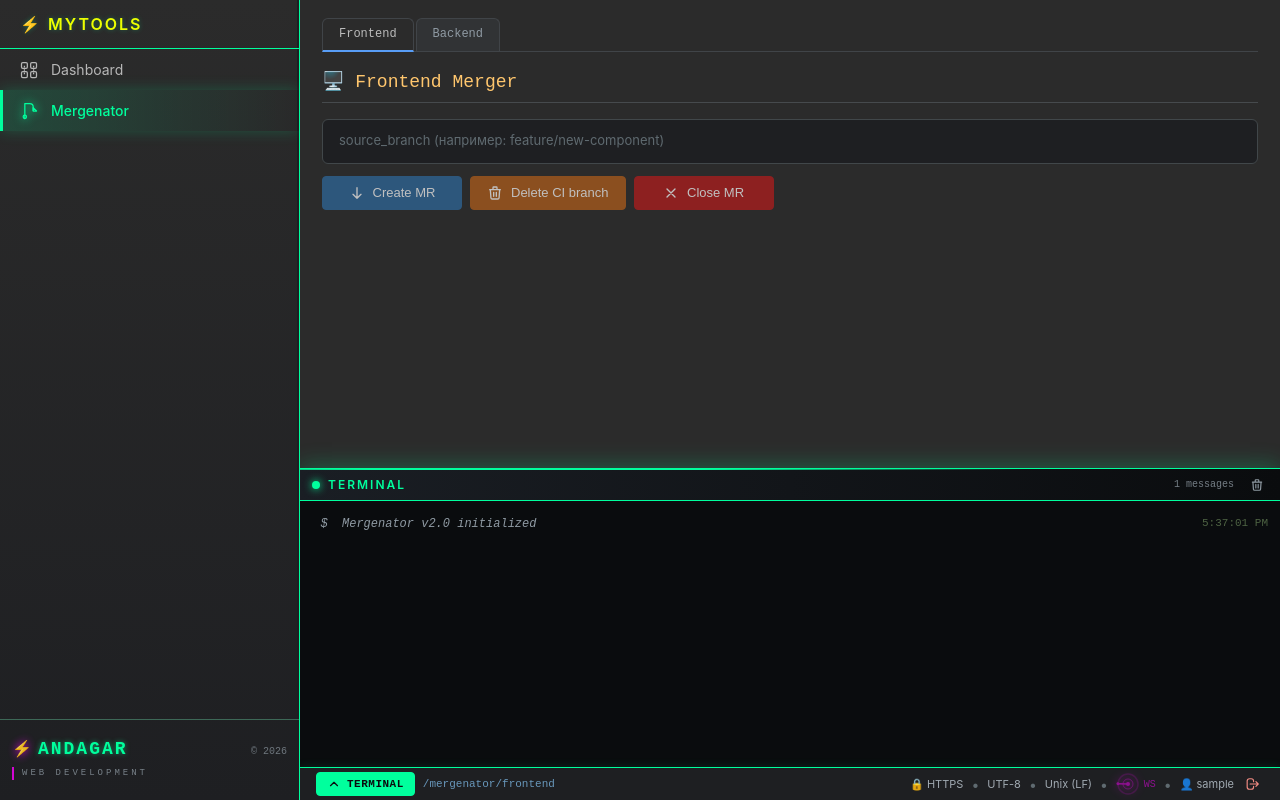
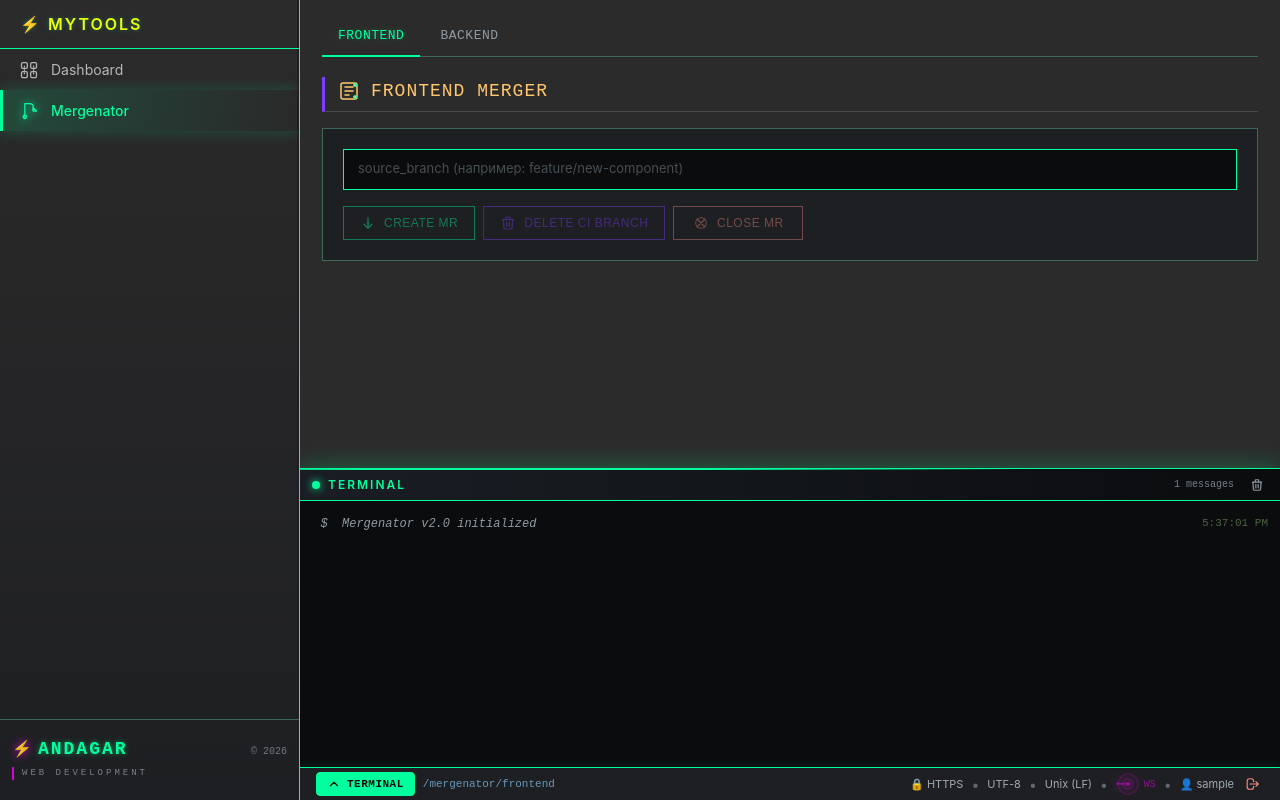
Before and after one commit to all-sav/my-tools-frontend, a Vue app: page /mergenator/frontend in a window 1280 px wide. Built offline with nearby package versions, Linux system fonts and the light colour scheme; no server answers; sample sign-in values are in the browser's storage.

Commit message:
new style to mergenator

```diff
--- a/src/assets/main.css
+++ b/src/assets/main.css
@@ -379,39 +379,40 @@ body {
   stroke: currentColor;
 }
 
-/* Табы (общие) */
+/* Табы */
 .fake-tabs {
   display: flex;
-  gap: 2px;
-  margin-bottom: 16px;
-  border-bottom: 1px solid #404448;
+  gap: 4px;
+  margin-bottom: 20px;
+  border-bottom: 1px solid #3d6857;
   padding-bottom: 0;
   flex-wrap: wrap;
 }
 
 .fake-tab {
-  background-color: #313335;
+  background: transparent;
   color: #8f9aa3;
-  padding: 6px 16px;
-  border-top-left-radius: 6px;
-  border-top-right-radius: 6px;
-  font-size: 12px;
-  border: 1px solid #404448;
-  border-bottom: none;
+  padding: 8px 16px;
+  font-size: 13px;
+  font-weight: 500;
+  border: none;
+  border-bottom: 2px solid transparent;
   cursor: pointer;
   transition: all 0.2s ease;
+  text-transform: uppercase;
+  letter-spacing: 0.5px;
+  margin-bottom: -1px;
+}
+
+.fake-tab:hover {
+  color: #00ff9d;
+  border-bottom-color: #00ff9d;
 }
 
 .fake-tab.active-tab {
-  background-color: #2b2b2b;
-  color: #bbbbbb;
-  border-bottom: 2px solid #589df6;
-  margin-bottom: -1px;
-}
-
-.fake-tab:hover:not(.active-tab) {
-  background-color: #404448;
-  color: #ffffff;
+  color: #00ff9d;
+  border-bottom-color: #00ff9d;
+  text-shadow: 0 0 5px rgba(0, 255, 157, 0.3);
 }
 
 /* Анимации */
--- a/src/assets/mergenator.css
+++ b/src/assets/mergenator.css
@@ -2,25 +2,52 @@
   height: 100%;
   display: flex;
   flex-direction: column;
+  color: #a9b7c6;
+  font-family: 'JetBrains Mono', monospace;
 }
 
-/* Форма MR */
+/* Заголовок */
+.mergenator-container h2 {
+  display: flex;
+  align-items: center;
+  gap: 10px;
+  color: #00ff9d;
+  font-size: 18px;
+  font-weight: 400;
+  margin-bottom: 20px;
+  border-left: 3px solid #7d3cff; /* приглушённый фиолетовый */
+  padding-left: 12px;
+  text-transform: uppercase;
+  letter-spacing: 1px;
+}
+
+.mergenator-container h2 svg {
+  width: 24px;
+  height: 24px;
+  stroke: #00ff9d;
+  fill: none;
+}
+
+/* Форма */
 .mr-form {
   position: relative;
+  background: #1e1f22;
+  border: 1px solid #3d6857;
+  padding: 20px;
+  margin-bottom: 20px;
 }
 
 .input-wrapper {
-    background-color: #1e1f22;
-    border: 1px solid #41474a;
-    border-radius: 6px;
-    padding: 2px;
+  background: #0a0c0e;
+  border: 1px solid #3d6857;
   transition: all 0.2s ease;
-    margin-bottom: 12px;
+  margin-bottom: 16px;
+  border-color: #00ff9d;
 }
 
 .input-wrapper:focus-within {
-    border-color: #589df6;
-    box-shadow: 0 0 0 2px rgba(88, 157, 246, 0.2);
+  border-color: #00ff9d;
+  box-shadow: 0 0 0 1px rgba(0, 255, 157, 0.3);
 }
 
 .input-wrapper.error {
@@ -36,17 +63,26 @@
   font-family: 'JetBrains Mono', monospace;
   font-size: 13px;
   outline: none;
-    margin: 0;
 }
 
 .input-wrapper input::placeholder {
   color: #5f6a70;
   font-family: -apple-system, BlinkMacSystemFont, 'Segoe UI', sans-serif;
+  opacity: 0.7;
 }
 
 .input-wrapper input:disabled {
   opacity: 0.5;
   cursor: not-allowed;
+}
+
+.input-wrapper.warn {
+  border-color: #ffc107;
+}
+
+.input-wrapper.warn:focus-within {
+  border-color: #ffc107;
+  box-shadow: 0 0 0 1px rgba(255, 193, 7, 0.3);
 }
 
 /* Кнопки действий */
@@ -62,66 +98,59 @@
   justify-content: center;
   gap: 8px;
   padding: 8px 16px;
-    border: none;
-    border-radius: 4px;
-    font-size: 13px;
-    font-weight: 500;
+  border: 1px solid #3d6857;
+  background: transparent;
+  color: #a9b7c6;
+  font-size: 12px;
+  font-weight: 400;
+  text-transform: uppercase;
+  letter-spacing: 0.5px;
   cursor: pointer;
-    transition: all 0.2s ease;
-    min-width: 140px;
-    background-color: #313335;
-    color: #a9b7c6;
-    border: 1px solid #464a4d;
+  transition: all 0.15s ease;
+  min-width: 130px;
 }
 
 .btn-action:hover:not(:disabled) {
-    background-color: #404448;
-    color: #ffffff;
-    transform: translateY(-1px);
-    box-shadow: 0 2px 8px rgba(0, 0, 0, 0.2);
+  border-color: #00ff9d;
+  color: #00ff9d;
 }
 
 .btn-action:disabled {
-    opacity: 0.7;
+  opacity: 0.4;
   cursor: not-allowed;
-    transform: none;
 }
 
 .btn-action svg {
   stroke: currentColor;
+  width: 16px;
+  height: 16px;
 }
 
 .btn-primary {
-    background-color: #2f6a9f;
-    color: white;
-    border-color: #2f6a9f;
+  border-color: #00ff9d;
+  color: #00ff9d;
 }
 
 .btn-primary:hover:not(:disabled) {
-    background-color: #3a7ab5;
-    border-color: #3a7ab5;
+  background-color: rgba(0, 255, 157, 0.1);
 }
 
 .btn-warning {
-    background-color: #b45f1b;
-    color: white;
-    border-color: #b45f1b;
+  border-color: #7d3cff;
+  color: #7d3cff;
 }
 
 .btn-warning:hover:not(:disabled) {
-    background-color: #c46f2b;
-    border-color: #c46f2b;
+  background-color: rgba(125, 60, 255, 0.1);
 }
 
 .btn-danger {
-    background-color: #b71c1c;
-    color: white;
-    border-color: #b71c1c;
+  border-color: #f28b82;
+  color: #f28b82;
 }
 
 .btn-danger:hover:not(:disabled) {
-    background-color: #c72c2c;
-    border-color: #c72c2c;
+  background-color: rgba(242, 139, 130, 0.1);
 }
 
 /* Всплывающая ошибка */
@@ -130,34 +159,33 @@
   top: calc(100% + 8px);
   left: 0;
   right: 0;
-    background-color: #5a1e1e;
-    border: 1px solid #b71c1c;
-    border-radius: 4px;
+  background-color: #2b1a1a;
+  border: 1px solid #f28b82;
   padding: 10px 12px;
   color: #f28b82;
-    font-size: 13px;
+  font-size: 12px;
   display: flex;
   align-items: center;
   gap: 8px;
   z-index: 10;
-    box-shadow: 0 4px 12px rgba(0, 0, 0, 0.3);
   animation: slideDown 0.2s ease;
 }
 
 .error-popup a {
   color: #f28b82;
   text-decoration: underline;
+  text-decoration-style: dotted;
 }
 
-.error-popup a:hover {
-    color: #ff9e9e;
+.error-icon {
+  font-size: 14px;
 }
 
 /* Анимации */
 @keyframes slideDown {
   from {
     opacity: 0;
-        transform: translateY(-10px);
+    transform: translateY(-5px);
   }
   to {
     opacity: 1;
@@ -171,22 +199,22 @@
 
 .slide-fade-enter-from {
   opacity: 0;
-    transform: translateY(-10px);
+  transform: translateY(-5px);
 }
 
 .slide-fade-leave-to {
   opacity: 0;
-    transform: translateY(-10px);
+  transform: translateY(-5px);
 }
 
 .spinner {
   display: inline-block;
-    width: 16px;
-    height: 16px;
-    border: 2px solid rgba(255, 255, 255, 0.3);
+  width: 14px;
+  height: 14px;
+  border: 2px solid rgba(255, 255, 255, 0.2);
   border-radius: 50%;
-    border-top-color: #fff;
-    animation: spin 1s ease-in-out infinite;
+  border-top-color: #00ff9d;
+  animation: spin 0.8s linear infinite;
 }
 
 @keyframes spin {
@@ -201,4 +229,7 @@
   .btn-action {
     width: 100%;
   }
+  .mr-form {
+    padding: 16px;
   }
+}
--- a/src/components/Mergenator.vue
+++ b/src/components/Mergenator.vue
@@ -13,12 +13,17 @@
       </div>
     </div>
 
-    <!-- Заголовок в зависимости от таба -->
-    <h2>{{ activeTab === 'frontend' ? '🖥️ Frontend Merger' : '⚙️ Backend Merger' }}</h2>
+    <h2>
+      <component :is="activeTab === 'frontend' ? IconFrontend : IconBackend" />
+      {{ activeTab === 'frontend' ? 'Frontend Merger' : 'Backend Merger' }}
+    </h2>
 
     <!-- Форма создания MR -->
     <div class="mr-form">
-      <div class="input-wrapper" :class="{ 'error': !isBranchNameValid && branchName }">
+      <div class="input-wrapper" :class="{
+        'error': apiError,
+        'warn': branchName && !isBranchNameValid
+      }">
         <input
           type="text"
           v-model="branchName"
@@ -26,6 +31,12 @@
           :disabled="isLoading"
           @keyup.enter="createMR"
         />
+      </div>
+
+      <!-- Подсказка о минимальной длине (только если поле непустое и невалидное) -->
+      <div class="input-hint" v-if="branchName && !isBranchNameValid">
+        <span class="hint-icon">ℹ️</span>
+        <span>Минимум 3 символа</span>
       </div>
 
       <!-- Кнопки действий -->
@@ -38,9 +49,7 @@
         >
           <span v-if="isLoading" class="spinner"></span>
           <template v-else>
-            <svg width="16" height="16" viewBox="0 0 24 24" fill="none" xmlns="http://www.w3.org/2000/svg">
-              <path d="M12 4V20M12 20L18 14M12 20L6 14" stroke="currentColor" stroke-width="2" stroke-linecap="round" stroke-linejoin="round"/>
-            </svg>
+            <IconMergeCreate />
             Create MR
           </template>
         </button>
@@ -51,9 +60,7 @@
           class="btn-action btn-warning"
           title="Удалить CI ветку"
         >
-          <svg width="16" height="16" viewBox="0 0 24 24" fill="none" xmlns="http://www.w3.org/2000/svg">
-            <path d="M19 7L18.1327 19.1425C18.0579 20.1891 17.187 21 16.1378 21H7.86224C6.81296 21 5.94208 20.1891 5.86732 19.1425L5 7M10 11V17M14 11V17M15 7V4C15 3.44772 14.5523 3 14 3H10C9.44772 3 9 3.44772 9 4V7M4 7H20" stroke="currentColor" stroke-width="2" stroke-linecap="round" stroke-linejoin="round"/>
-          </svg>
+          <IconDeleteBranch />
           Delete CI branch
         </button>
 
@@ -63,9 +70,7 @@
           class="btn-action btn-danger"
           title="Закрыть MR"
         >
-          <svg width="16" height="16" viewBox="0 0 24 24" fill="none" xmlns="http://www.w3.org/2000/svg">
-            <path d="M6 18L18 6M6 6L18 18" stroke="currentColor" stroke-width="2" stroke-linecap="round" stroke-linejoin="round"/>
-          </svg>
+          <IconCloseMR />
           Close MR
         </button>
       </div>
@@ -88,12 +93,20 @@ import { mergenatorApi } from '@/services/api'
 import { useTerminalStore } from '@/stores/terminal'
 import { useSystemStore } from '@/stores/system'
 
+// Иконки
+import IconFrontend from '@/components/icons/IconFrontend.vue'
+import IconBackend from '@/components/icons/IconBackend.vue'
+import IconMergeCreate from '@/components/icons/IconMergeCreate.vue'
+import IconDeleteBranch from '@/components/icons/IconDeleteBranch.vue'
+import IconCloseMR from '@/components/icons/IconCloseMR.vue'
+
 import '@/assets/mergenator.css'
 
 const route = useRoute()
 const router = useRouter()
 const terminal = useTerminalStore()
 const systemStore = useSystemStore()
+const apiError = ref(false)
 
 // Определяем props
 const props = defineProps({
@@ -152,7 +165,7 @@ onUnmounted(() => {
 
 // Обработка ответа от API
 const handleApiResponse = (response) => {
-  console.log('API Response:', response.data)
+  apiError.value = false
 
   if (response.data && typeof response.data === 'object') {
     if (response.data.success === true) {
@@ -163,6 +176,7 @@ const handleApiResponse = (response) => {
       }
       return true
     } else {
+      apiError.value = true
       let errorMsg = 'Неизвестная ошибка'
 
       if (response.data.data?.message) {
@@ -184,7 +198,7 @@ const handleApiResponse = (response) => {
 
 // Обработка ошибок API
 const handleApiError = (error) => {
-  console.error('API Error:', error)
+  apiError.value = true
 
   let errorMsg = 'Ошибка соединения'
 
@@ -209,6 +223,7 @@ const handleApiError = (error) => {
 // Создание MR
 const createMR = async () => {
   if (!isBranchNameValid.value || isLoading.value) return
+  apiError.value = false
 
   isLoading.value = true
   errorMessage.value = ''
@@ -265,3 +280,19 @@ watch(() => route.params.tab, (newTab) => {
   }
 }, { immediate: true })
 </script>
+
+<style scoped>
+.input-hint {
+  display: flex;
+  align-items: center;
+  gap: 4px;
+  margin-top: -8px;
+  margin-bottom: 12px;
+  font-size: 11px;
+  color: #ffc107; /* жёлтый */
+}
+
+.hint-icon {
+  font-size: 12px;
+}
+</style>
--- a/src/components/Welcome.vue
+++ b/src/components/Welcome.vue
@@ -1,7 +1,7 @@
 <template>
   <div class="welcome-container">
     <div class="welcome-header">
-      <h1 class="glitch" data-text="⚡ Добро пожаловать, оператор ⚡">⚡ Добро пожаловать, {{ gitlabUsername }} ⚡</h1>
+      <h1 class="glitch" data-text="⚡ Добро пожаловать, оператор ⚡">Пользователь инициализирован: {{ gitlabUsername }}</h1>
       <p class="subtitle">Терминал управления слиянием веток и мониторинга стендов</p>
     </div>
 
--- /dev/null
+++ b/src/components/icons/IconBackend.vue
@@ -0,0 +1,9 @@
+<template>
+  <svg width="28" height="28" viewBox="0 0 24 24" fill="none" xmlns="http://www.w3.org/2000/svg">
+    <path d="M5 4H19C20.1046 4 21 4.89543 21 6V18C21 19.1046 20.1046 20 19 20H5C3.89543 20 3 19.1046 3 18V6C3 4.89543 3.89543 4 5 4Z" stroke="currentColor" stroke-width="1.5"/>
+    <circle cx="7.5" cy="9.5" r="1.5" fill="currentColor"/>
+    <circle cx="7.5" cy="14.5" r="1.5" fill="currentColor"/>
+    <line x1="12" y1="9" x2="17" y2="9" stroke="currentColor" stroke-width="1.5" stroke-linecap="round"/>
+    <line x1="12" y1="14" x2="17" y2="14" stroke="currentColor" stroke-width="1.5" stroke-linecap="round"/>
+  </svg>
+</template>
--- /dev/null
+++ b/src/components/icons/IconCloseMR.vue
@@ -0,0 +1,6 @@
+<template>
+  <svg width="18" height="18" viewBox="0 0 24 24" fill="none" xmlns="http://www.w3.org/2000/svg">
+    <path d="M6 18L18 6M6 6L18 18" stroke="currentColor" stroke-width="2" stroke-linecap="round"/>
+    <circle cx="12" cy="12" r="8" stroke="currentColor" stroke-width="1.5" fill="none"/>
+  </svg>
+</template>
--- /dev/null
+++ b/src/components/icons/IconDeleteBranch.vue
@@ -0,0 +1,5 @@
+<template>
+  <svg width="18" height="18" viewBox="0 0 24 24" fill="none" xmlns="http://www.w3.org/2000/svg">
+    <path d="M4 7H20M19 7L18.1327 19.1425C18.0579 20.1891 17.187 21 16.1378 21H7.86224C6.81296 21 5.94208 20.1891 5.86732 19.1425L5 7M10 11V17M14 11V17M15 7V4C15 3.44772 14.5523 3 14 3H10C9.44772 3 9 3.44772 9 4V7" stroke="currentColor" stroke-width="1.8" stroke-linecap="round"/>
+  </svg>
+</template>
--- /dev/null
+++ b/src/components/icons/IconFrontend.vue
@@ -0,0 +1,10 @@
+<template>
+  <svg width="28" height="28" viewBox="0 0 24 24" fill="none" xmlns="http://www.w3.org/2000/svg">
+    <rect x="4" y="4" width="16" height="16" rx="2" stroke="currentColor" stroke-width="1.5"/>
+    <line x1="8" y1="8" x2="16" y2="8" stroke="currentColor" stroke-width="1.5" stroke-linecap="round"/>
+    <line x1="8" y1="12" x2="16" y2="12" stroke="currentColor" stroke-width="1.5" stroke-linecap="round"/>
+    <line x1="8" y1="16" x2="12" y2="16" stroke="currentColor" stroke-width="1.5" stroke-linecap="round"/>
+    <circle cx="18" cy="6" r="1.5" fill="currentColor"/>
+    <circle cx="18" cy="18" r="1.5" fill="currentColor"/>
+  </svg>
+</template>
--- /dev/null
+++ b/src/components/icons/IconMergeCreate.vue
@@ -0,0 +1,6 @@
+<template>
+  <svg width="18" height="18" viewBox="0 0 24 24" fill="none" xmlns="http://www.w3.org/2000/svg">
+    <path d="M12 4V20M12 20L18 14M12 20L6 14" stroke="currentColor" stroke-width="2" stroke-linecap="round" stroke-linejoin="round"/>
+    <circle cx="12" cy="12" r="2" fill="currentColor" opacity="0.5"/>
+  </svg>
+</template>
```
Lines whose indentation alone changed are shown as unchanged.
